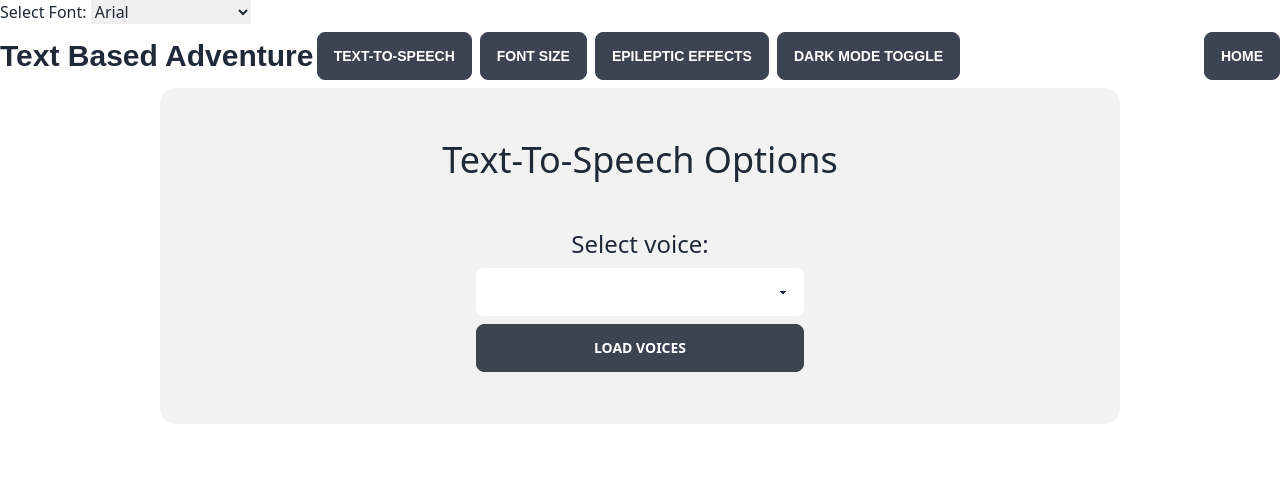
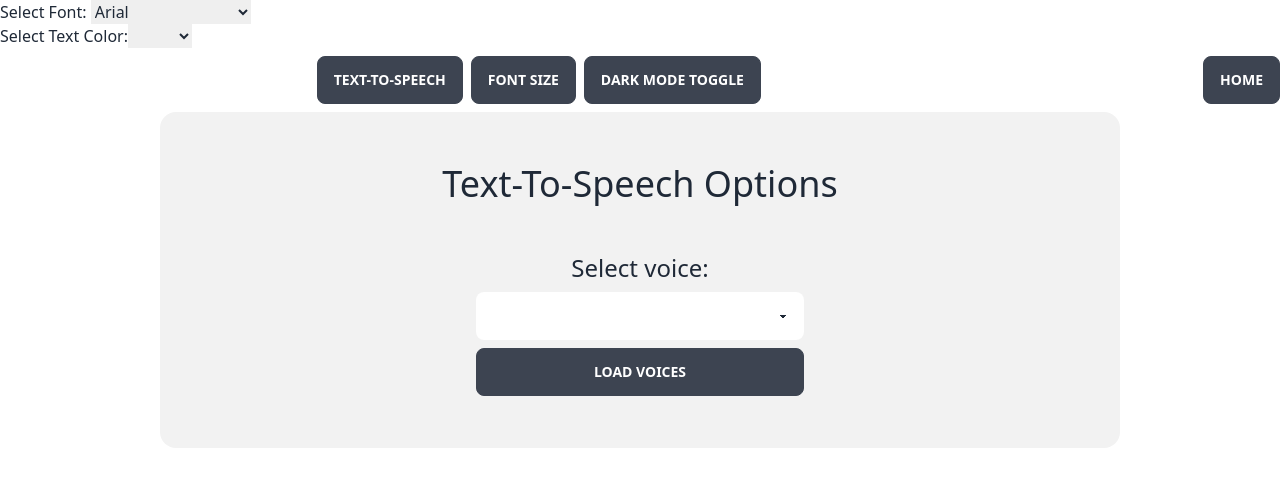
Before and after one commit to oponder2000/LiveLaughLove-2ndSemester, a Vue app in the folder Group-5-Live-Laugh-Love--main/app/: page /tts in a window 1280 px wide. Shown: the top 486 px of the page. Built offline with nearby package versions, Linux system fonts and the light colour scheme; what theme-change would draw is missing.

Commit message:
added color manager to change the color of text

```diff
--- a/Group-5-Live-Laugh-Love--main/app/src/App.vue
+++ b/Group-5-Live-Laugh-Love--main/app/src/App.vue
@@ -1,9 +1,10 @@
 <template>
   <div id="app">
     <FontManager :onFontChange="handleFontChange" />
-    <Navbar :selectedFont="selectedFont" />
+    <ColorManager :onColorChange="handleColorChange" />
+    <Navbar :selectedFont="selectedFont" :selectedColor="selectedColor"/>
     <main>
-      <router-view :selectedFont="selectedFont"/>
+      <router-view :selectedFont="selectedFont" :selectedColor="selectedColor"/>
     </main>
   </div>
 </template>
@@ -13,20 +14,31 @@ import { ref, onBeforeMount } from 'vue';
 import { useRouter } from 'vue-router';
 import FontManager from './components/FontManager.vue';
 import Navbar from './components/Navbar.vue';
+import ColorManager from './components/ColorManager.vue';
 
 const selectedFont = ref('Arial'); // Default font
+const selectedColor = ref('white'); // Default color
 
 const handleFontChange = (newFont) => {
   selectedFont.value = newFont;
+};
+
+const handleColorChange = (newColor) => {
+  selectedColor.value = newColor;
 };
 
 const router = useRouter();
 onBeforeMount(() => {
   router.beforeEach((to, from, next) => {
     const fontFromMeta = to.meta.font; // Retrieve the font from route meta
+    const colorFromMeta = to.meta.color;
     if (fontFromMeta) {
       handleFontChange(fontFromMeta); // Set the font based on the meta info
     }
+    if (colorFromMeta) {
+      handleColorChange(colorFromMeta); // Set the color based on the meta info
+    }
+
     next();
   });
 });
--- /dev/null
+++ b/Group-5-Live-Laugh-Love--main/app/src/components/ColorManager.vue
@@ -0,0 +1,26 @@
+<template>
+    <div>
+      <label for="colorSelect">Select Text Color:</label>
+      <select id="colorSelect" v-model="selectedColor" @change="changeColor">
+        <option value="white">White</option>
+        <option value="red">Red</option>
+        <option value="blue">Blue</option>
+        <!-- Add more color options here -->
+      </select>
+    </div>
+  </template>
+
+  <script setup lang="ts">
+  import { ref, defineProps } from 'vue';
+
+  const props = defineProps({
+    onColorChange: Function, // Declare the prop for the event handler
+  });
+
+  const selectedColor = ref('black'); // Default color
+
+  const changeColor = () => {
+    // Emit the event with the selected color
+    props.onColorChange(selectedColor.value);
+  };
+  </script>
--- a/Group-5-Live-Laugh-Love--main/app/src/components/NavBar.vue
+++ b/Group-5-Live-Laugh-Love--main/app/src/components/NavBar.vue
@@ -1,33 +1,36 @@
 <script setup lang="ts">
+import { defineProps } from 'vue';
+
 const props = defineProps({
   selectedFont: String, // Receive the selected font as a prop
+  selectedColor: String, // Receive the selected color as a prop
 });
 </script>
 
 <template>
   <div class="py-2">
-        <div class="container flex justify-between items-center mx-auto" :style="{ fontFamily: selectedFont }">
-            <router-link to="/" class="text-3xl font-bold">
+    <div class="container flex justify-between items-center mx-auto">
+      <router-link to="/" class="text-3xl font-bold" :style="{ fontFamily: selectedFont, color: selectedColor }">
         Text Based Adventure
       </router-link>
       <!-- This could be made into a collapsible menu -->
       <div class="flex justify-start gap-2 w-1/2">
-                <RouterLink to="tts" class="btn">
+        <RouterLink to="tts" class="btn" :style="{ color: selectedColor }">
           Text-To-Speech
         </RouterLink>
-                <button class="btn">
-                    Font Size
-                </button>
-                <button class="btn">
-                    Epileptic Effects
-                </button>
-                <button class="btn" data-toggle-theme="dark,light" data-act-class="ACTIVECLASS">
+        <button class="btn" :style="{ color: selectedColor }">Font Size</button>
+        <button
+          class="btn"
+          data-toggle-theme="dark,light"
+          data-act-class="ACTIVECLASS"
+          :style="{ color: selectedColor }"
+        >
           Dark Mode Toggle
         </button>
       </div>
 
       <nav class="flex justify-end gap-2 w-1/4">
-                <RouterLink to="/" class="btn"> Home </RouterLink>
+        <RouterLink to="/" class="btn" :style="{ color: selectedColor }">Home</RouterLink>
       </nav>
     </div>
   </div>
```
Also changed, not shown: 1 other file (tests, documents, lock files or other folders). Lines whose indentation alone changed are shown as unchanged.
